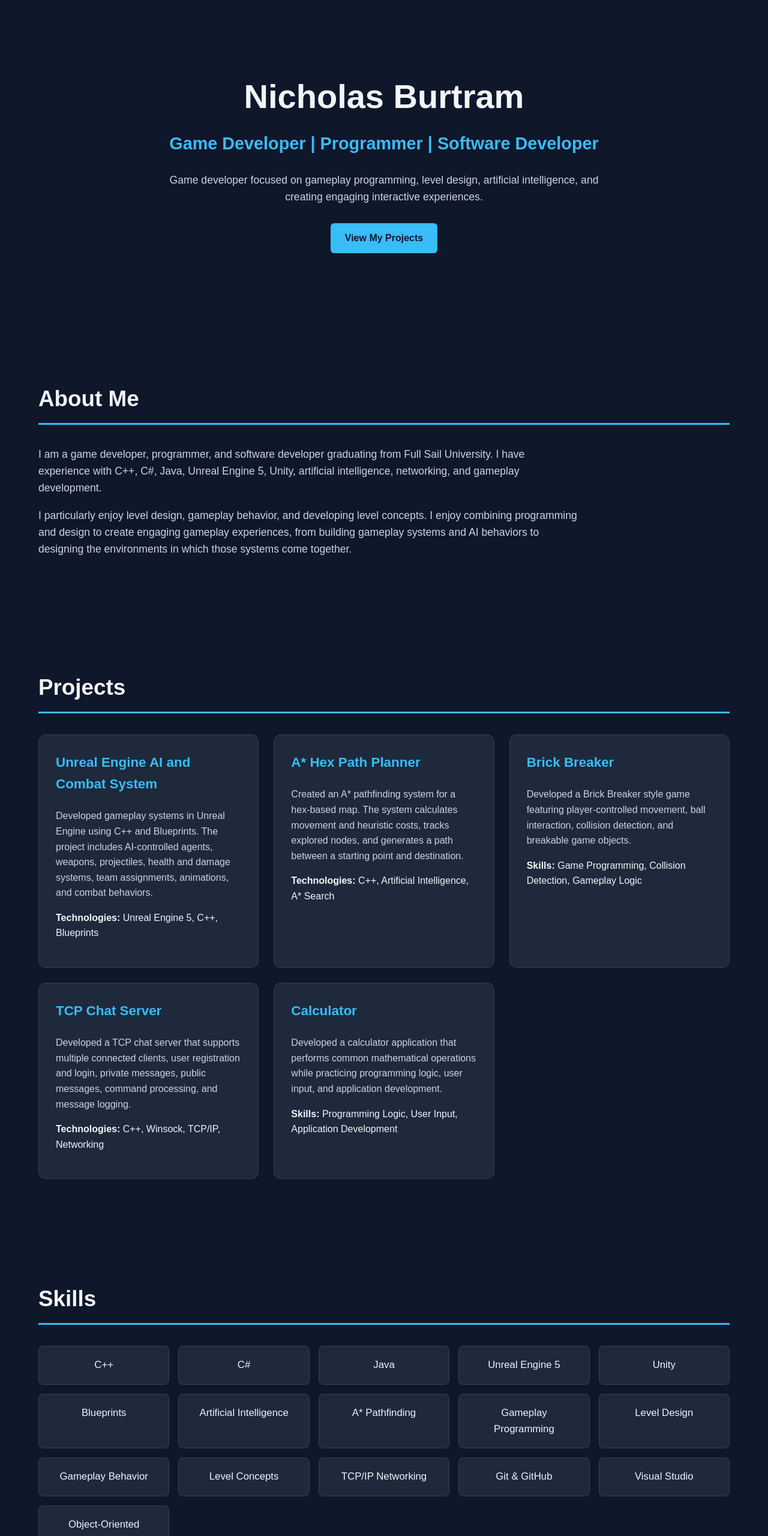
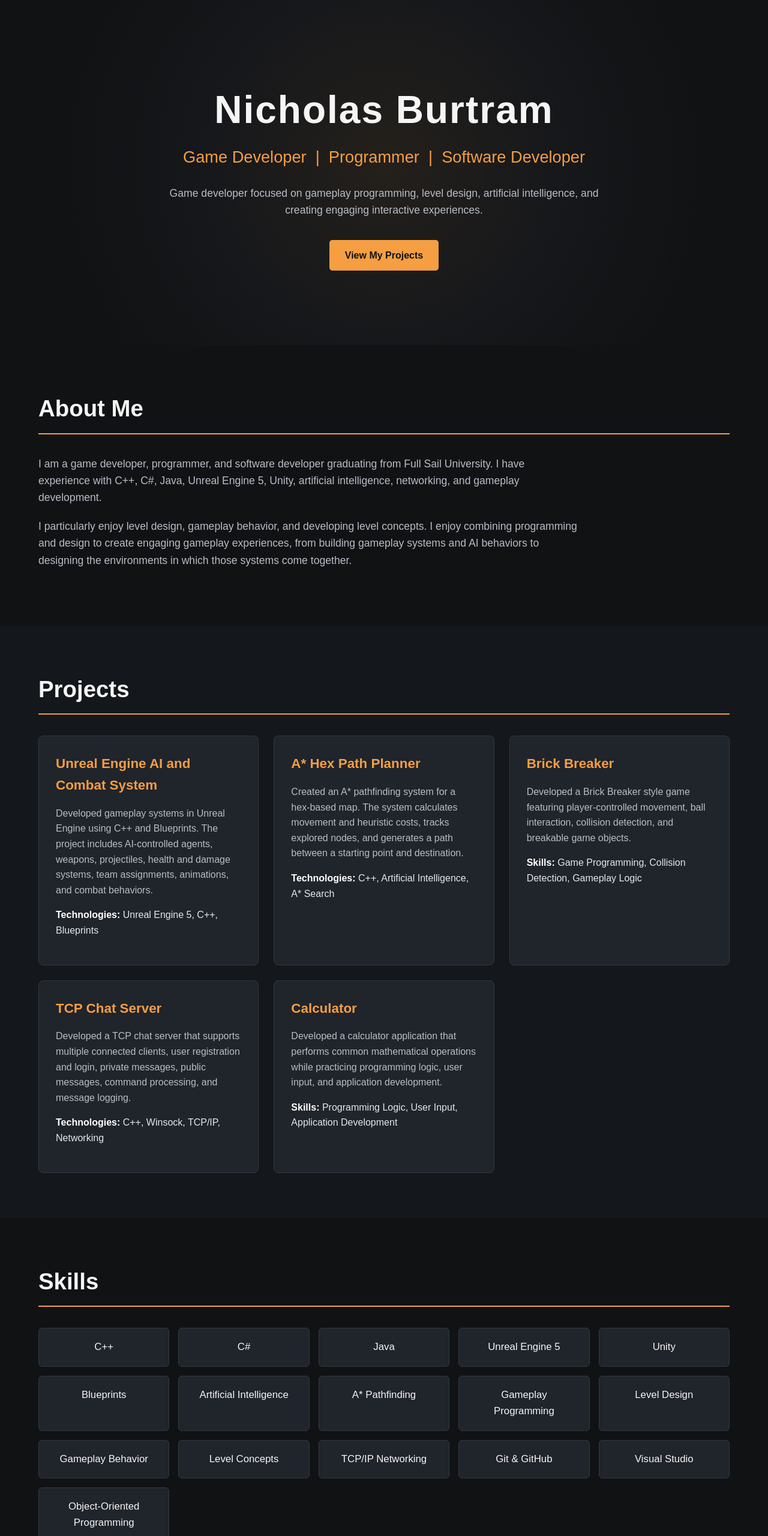
Before and after one commit to PsychicX720/GameDev-ComputerScience-Portfolio, a plain HTML site: page index.html in a window 1280 px wide. Shown: the part 100-2660 px from the top of the page at 60% size. Drawn offline with Linux system fonts and the light colour scheme.

Commit message:
Refactor index.html for design improvements
Updated styles and structure for improved layout and design consistency. Adjusted color palette, navigation, hero section, and project descriptions.

```diff
--- a/index.html
+++ b/index.html
@@ -8,6 +8,21 @@
     <title>Nicholas Burtram | Game Developer</title>
 
     <style>
+
+        /* =========================
+           COLOR PALETTE
+
+           Background:     #101214
+           Secondary:      #171a1f
+           Cards:          #20242b
+           Borders:        #343a43
+           Accent:         #f59e42
+           Accent Light:   #ffb866
+           Main Text:      #f5f5f5
+           Secondary Text: #b8bdc5
+           ========================= */
+
+
         * {
             box-sizing: border-box;
         }
@@ -19,8 +34,8 @@
         body {
             margin: 0;
             font-family: Arial, Helvetica, sans-serif;
-            background-color: #0f172a;
-            color: #f1f5f9;
+            background-color: #101214;
+            color: #f5f5f5;
             line-height: 1.6;
         }
 
@@ -30,15 +45,18 @@
             margin: auto;
         }
 
-        /* NAVIGATION */
+
+        /* =========================
+           NAVIGATION
+           ========================= */
 
         nav {
-            background-color: #111827;
+            background-color: #171a1f;
             padding: 18px 0;
             position: sticky;
             top: 0;
             z-index: 1000;
-            border-bottom: 1px solid #334155;
+            border-bottom: 1px solid #343a43;
         }
 
         nav .container {
@@ -49,27 +67,40 @@
 
         nav h2 {
             margin: 0;
-            color: #38bdf8;
+            color: #f59e42;
+            letter-spacing: 1px;
         }
 
         nav a {
-            color: #f1f5f9;
+            color: #f5f5f5;
             text-decoration: none;
             margin-left: 25px;
             font-weight: bold;
+            transition: color 0.2s ease;
         }
 
         nav a:hover {
-            color: #38bdf8;
+            color: #f59e42;
         }
 
-        /* HERO */
+
+        /* =========================
+           HERO
+           ========================= */
 
         .hero {
-            min-height: 70vh;
+            min-height: 75vh;
             display: flex;
             align-items: center;
             text-align: center;
+
+            background:
+                radial-gradient(
+                    circle at center,
+                    #24201b 0%,
+                    #17181b 40%,
+                    #101214 75%
+                );
         }
 
         .hero-content {
@@ -77,140 +108,196 @@
         }
 
         .hero h1 {
-            font-size: 3.5rem;
-            margin-bottom: 10px;
+            font-size: 4rem;
+            margin-bottom: 5px;
+            letter-spacing: 2px;
         }
 
         .hero h2 {
-            color: #38bdf8;
-            font-size: 1.8rem;
+            color: #f59e42;
+            font-size: 1.7rem;
             margin-top: 0;
+            font-weight: normal;
         }
 
         .hero p {
             max-width: 750px;
-            margin: 20px auto;
-            color: #cbd5e1;
+            margin: 25px auto;
+            color: #b8bdc5;
             font-size: 1.1rem;
         }
 
+
+        /* =========================
+           BUTTONS
+           ========================= */
+
         .button {
             display: inline-block;
-            background-color: #38bdf8;
-            color: #0f172a;
-            padding: 12px 24px;
+            background-color: #f59e42;
+            color: #101214;
+            padding: 13px 26px;
             margin: 10px 5px;
-            border-radius: 6px;
+            border-radius: 5px;
             text-decoration: none;
             font-weight: bold;
+            transition: 0.2s ease;
         }
 
         .button:hover {
-            background-color: #7dd3fc;
+            background-color: #ffb866;
+            transform: translateY(-2px);
         }
 
-        /* SECTIONS */
+
+        /* =========================
+           SECTIONS
+           ========================= */
 
         section {
-            padding: 70px 0;
+            padding: 75px 0;
         }
 
-        section h2.section-title {
-            font-size: 2.3rem;
-            margin-bottom: 35px;
-            border-bottom: 3px solid #38bdf8;
-            padding-bottom: 10px;
+        section:nth-of-type(even) {
+            background-color: #14171b;
         }
 
-        /* ABOUT */
+        .section-title {
+            font-size: 2.4rem;
+            margin-top: 0;
+            margin-bottom: 35px;
+            padding-bottom: 10px;
+            border-bottom: 2px solid #f59e42;
+        }
+
+
+        /* =========================
+           ABOUT
+           ========================= */
 
         .about-text {
+            max-width: 900px;
             font-size: 1.1rem;
-            color: #cbd5e1;
-            max-width: 900px;
+            color: #b8bdc5;
         }
 
-        /* PROJECTS */
+        .about-text p {
+            margin-bottom: 20px;
+        }
+
+
+        /* =========================
+           PROJECTS
+           ========================= */
 
         .project-grid {
             display: grid;
-            grid-template-columns: repeat(auto-fit, minmax(300px, 1fr));
+            grid-template-columns: repeat(
+                auto-fit,
+                minmax(320px, 1fr)
+            );
             gap: 25px;
         }
 
         .project-card {
-            background-color: #1e293b;
-            border: 1px solid #334155;
-            border-radius: 12px;
+            background-color: #20242b;
+            border: 1px solid #343a43;
+            border-radius: 8px;
             padding: 28px;
-            transition: transform 0.2s ease;
+            position: relative;
+
+            transition:
+                transform 0.2s ease,
+                border-color 0.2s ease;
         }
 
         .project-card:hover {
             transform: translateY(-5px);
+            border-color: #f59e42;
         }
 
         .project-card h3 {
-            color: #38bdf8;
+            color: #f59e42;
             font-size: 1.4rem;
             margin-top: 0;
+            margin-bottom: 15px;
         }
 
         .project-card p {
-            color: #cbd5e1;
+            color: #b8bdc5;
         }
 
         .technologies {
-            color: #f1f5f9 !important;
+            color: #e5e7eb !important;
         }
 
-        .project-link {
-            color: #38bdf8;
-            font-weight: bold;
-            text-decoration: none;
+        .technologies strong {
+            color: #ffffff;
         }
 
-        .project-link:hover {
-            text-decoration: underline;
-        }
 
-        /* SKILLS */
+        /* =========================
+           SKILLS
+           ========================= */
 
         .skills-grid {
             display: grid;
-            grid-template-columns: repeat(auto-fit, minmax(180px, 1fr));
+
+            grid-template-columns:
+                repeat(auto-fit, minmax(180px, 1fr));
+
             gap: 15px;
         }
 
         .skill {
-            background-color: #1e293b;
-            border: 1px solid #334155;
-            border-radius: 8px;
+            background-color: #20242b;
+            border: 1px solid #343a43;
+            border-radius: 6px;
             padding: 18px;
             text-align: center;
             font-size: 1.05rem;
+
+            transition:
+                border-color 0.2s ease,
+                transform 0.2s ease;
         }
 
-        /* CONTACT */
+        .skill:hover {
+            border-color: #f59e42;
+            transform: translateY(-3px);
+        }
+
+
+        /* =========================
+           CONTACT
+           ========================= */
 
         .contact {
             text-align: center;
         }
 
         .contact p {
-            color: #cbd5e1;
+            color: #b8bdc5;
+            font-size: 1.1rem;
         }
 
-        /* FOOTER */
+
+        /* =========================
+           FOOTER
+           ========================= */
 
         footer {
+            background-color: #0b0d0f;
+            border-top: 1px solid #343a43;
             text-align: center;
             padding: 25px;
-            background-color: #111827;
-            color: #94a3b8;
+            color: #777d86;
         }
 
-        /* MOBILE */
+
+        /* =========================
+           MOBILE
+           ========================= */
 
         @media (max-width: 700px) {
 
@@ -223,85 +310,140 @@
             }
 
             nav a {
-                margin: 0 8px;
+                margin: 0 7px;
+                font-size: 0.9rem;
+            }
+
+            .hero {
+                min-height: 65vh;
             }
 
             .hero h1 {
-                font-size: 2.5rem;
+                font-size: 2.7rem;
             }
 
             .hero h2 {
-                font-size: 1.4rem;
+                font-size: 1.25rem;
             }
+
+            .project-grid {
+                grid-template-columns: 1fr;
+            }
+
         }
+
     </style>
+
 </head>
+
 
 <body>
 
-    <!-- NAVIGATION -->
+
+    <!-- =========================
+         NAVIGATION
+         ========================= -->
 
     <nav>
+
         <div class="container">
 
             <h2>Nicholas Burtram</h2>
 
             <div>
-                <a href="#about">About</a>
-                <a href="#projects">Projects</a>
-                <a href="#skills">Skills</a>
-                <a href="#contact">Contact</a>
+
+                <a href="#about">
+                    About
+                </a>
+
+                <a href="#projects">
+                    Projects
+                </a>
+
+                <a href="#skills">
+                    Skills
+                </a>
+
+                <a href="#contact">
+                    Contact
+                </a>
+
             </div>
 
         </div>
+
     </nav>
 
 
-    <!-- HERO -->
+    <!-- =========================
+         HERO
+         ========================= -->
 
     <header class="hero">
 
         <div class="container hero-content">
 
-            <h1>Nicholas Burtram</h1>
+            <h1>
+                Nicholas Burtram
+            </h1>
 
-            <h2>Game Developer | Programmer | Software Developer</h2>
+            <h2>
+                Game Developer
+                &nbsp;|&nbsp;
+                Programmer
+                &nbsp;|&nbsp;
+                Software Developer
+            </h2>
 
             <p>
-                Game developer focused on gameplay programming, level design,
-                artificial intelligence, and creating engaging interactive experiences.
+                Game developer focused on gameplay programming,
+                level design, artificial intelligence, and creating
+                engaging interactive experiences.
             </p>
 
-            <a class="button" href="#projects">View My Projects</a>
+            <a
+                class="button"
+                href="#projects">
+
+                View My Projects
+
+            </a>
 
         </div>
 
     </header>
 
 
-    <!-- ABOUT -->
+    <!-- =========================
+         ABOUT
+         ========================= -->
 
     <section id="about">
 
         <div class="container">
 
-            <h2 class="section-title">About Me</h2>
+            <h2 class="section-title">
+                About Me
+            </h2>
 
             <div class="about-text">
 
                 <p>
-                    I am a game developer, programmer, and software developer
-                    graduating from Full Sail University. I have experience with
-                    C++, C#, Java, Unreal Engine 5, Unity, artificial intelligence,
+                    I am a game developer, programmer, and software
+                    developer graduating from Full Sail University.
+                    I have experience with C++, C#, Java,
+                    Unreal Engine 5, Unity, artificial intelligence,
                     networking, and gameplay development.
                 </p>
 
                 <p>
-                    I particularly enjoy level design, gameplay behavior, and
-                    developing level concepts. I enjoy combining programming and
-                    design to create engaging gameplay experiences, from building
-                    gameplay systems and AI behaviors to designing the environments
-                    in which those systems come together.
+                    I particularly enjoy level design, gameplay
+                    behavior, and developing level concepts.
+                    I enjoy combining programming and design to
+                    create engaging gameplay experiences, from
+                    building gameplay systems and AI behaviors to
+                    designing the environments in which those
+                    systems come together.
                 </p>
 
             </div>
@@ -311,54 +453,74 @@
     </section>
 
 
-    <!-- PROJECTS -->
+    <!-- =========================
+         PROJECTS
+         ========================= -->
 
     <section id="projects">
 
         <div class="container">
 
-            <h2 class="section-title">Projects</h2>
+            <h2 class="section-title">
+                Projects
+            </h2>
 
             <div class="project-grid">
 
 
-                <!-- UNREAL ENGINE AI AND COMBAT -->
+                <!-- UNREAL ENGINE PROJECT -->
 
                 <div class="project-card">
 
-                    <h3>Unreal Engine AI and Combat System</h3>
+                    <h3>
+                        Unreal Engine AI and Combat System
+                    </h3>
 
                     <p>
-                        Developed gameplay systems in Unreal Engine using C++ and
-                        Blueprints. The project includes AI-controlled agents,
-                        weapons, projectiles, health and damage systems, team
-                        assignments, animations, and combat behaviors.
+                        Developed gameplay systems in Unreal Engine
+                        using C++ and Blueprints. The project includes
+                        AI-controlled agents, weapons, projectiles,
+                        health and damage systems, team assignments,
+                        animations, and combat behaviors.
                     </p>
 
                     <p class="technologies">
+
                         <strong>Technologies:</strong>
-                        Unreal Engine 5, C++, Blueprints
+
+                        Unreal Engine 5,
+                        C++,
+                        Blueprints
+
                     </p>
 
                 </div>
 
 
-                <!-- A* PATH PLANNER -->
+                <!-- A* PROJECT -->
 
                 <div class="project-card">
 
-                    <h3>A* Hex Path Planner</h3>
+                    <h3>
+                        A* Hex Path Planner
+                    </h3>
 
                     <p>
-                        Created an A* pathfinding system for a hex-based map.
-                        The system calculates movement and heuristic costs,
-                        tracks explored nodes, and generates a path between
-                        a starting point and destination.
+                        Created an A* pathfinding system for a
+                        hex-based map. The system calculates movement
+                        and heuristic costs, tracks explored nodes,
+                        and generates a path between a starting point
+                        and destination.
                     </p>
 
                     <p class="technologies">
+
                         <strong>Technologies:</strong>
-                        C++, Artificial Intelligence, A* Search
+
+                        C++,
+                        Artificial Intelligence,
+                        A* Search
+
                     </p>
 
                 </div>
@@ -368,7 +530,9 @@
 
                 <div class="project-card">
 
-                    <h3>Brick Breaker</h3>
+                    <h3>
+                        Brick Breaker
+                    </h3>
 
                     <p>
                         Developed a Brick Breaker style game featuring
@@ -377,29 +541,42 @@
                     </p>
 
                     <p class="technologies">
+
                         <strong>Skills:</strong>
-                        Game Programming, Collision Detection, Gameplay Logic
+
+                        Game Programming,
+                        Collision Detection,
+                        Gameplay Logic
+
                     </p>
 
                 </div>
 
 
-                <!-- TCP CHAT SERVER -->
+                <!-- TCP SERVER -->
 
                 <div class="project-card">
 
-                    <h3>TCP Chat Server</h3>
+                    <h3>
+                        TCP Chat Server
+                    </h3>
 
                     <p>
-                        Developed a TCP chat server that supports multiple
-                        connected clients, user registration and login,
-                        private messages, public messages, command processing,
-                        and message logging.
+                        Developed a TCP chat server that supports
+                        multiple connected clients, user registration
+                        and login, private messages, public messages,
+                        command processing, and message logging.
                     </p>
 
                     <p class="technologies">
+
                         <strong>Technologies:</strong>
-                        C++, Winsock, TCP/IP, Networking
+
+                        C++,
+                        Winsock,
+                        TCP/IP,
+                        Networking
+
                     </p>
 
                 </div>
@@ -409,19 +586,107 @@
 
                 <div class="project-card">
 
-                    <h3>Calculator</h3>
+                    <h3>
+                        Calculator
+                    </h3>
 
                     <p>
-                        Developed a calculator application that performs common
-                        mathematical operations while practicing programming
-                        logic, user input, and application development.
+                        Developed a calculator application that
+                        performs common mathematical operations while
+                        practicing programming logic, user input,
+                        and application development.
                     </p>
 
                     <p class="technologies">
+
                         <strong>Skills:</strong>
-                        Programming Logic, User Input, Application Development
+
+                        Programming Logic,
+                        User Input,
+                        Application Development
+
                     </p>
 
+                </div>
+
+
+            </div>
+
+        </div>
+
+    </section>
+
+
+    <!-- =========================
+         SKILLS
+         ========================= -->
+
+    <section id="skills">
+
+        <div class="container">
+
+            <h2 class="section-title">
+                Skills
+            </h2>
+
+            <div class="skills-grid">
+
+                <div class="skill">C++</div>
+
+                <div class="skill">C#</div>
+
+                <div class="skill">Java</div>
+
+                <div class="skill">
+                    Unreal Engine 5
+                </div>
+
+                <div class="skill">
+                    Unity
+                </div>
+
+                <div class="skill">
+                    Blueprints
+                </div>
+
+                <div class="skill">
+                    Artificial Intelligence
+                </div>
+
+                <div class="skill">
+                    A* Pathfinding
+                </div>
+
+                <div class="skill">
+                    Gameplay Programming
+                </div>
+
+                <div class="skill">
+                    Level Design
+                </div>
+
+                <div class="skill">
+                    Gameplay Behavior
+                </div>
+
+                <div class="skill">
+                    Level Concepts
+                </div>
+
+                <div class="skill">
+                    TCP/IP Networking
+                </div>
+
+                <div class="skill">
+                    Git &amp; GitHub
+                </div>
+
+                <div class="skill">
+                    Visual Studio
+                </div>
+
+                <div class="skill">
+                    Object-Oriented Programming
                 </div>
 
             </div>
@@ -431,55 +696,28 @@
     </section>
 
 
-    <!-- SKILLS -->
-
-    <section id="skills">
-
-        <div class="container">
-
-            <h2 class="section-title">Skills</h2>
-
-            <div class="skills-grid">
-
-                <div class="skill">C++</div>
-                <div class="skill">C#</div>
-                <div class="skill">Java</div>
-                <div class="skill">Unreal Engine 5</div>
-                <div class="skill">Unity</div>
-                <div class="skill">Blueprints</div>
-                <div class="skill">Artificial Intelligence</div>
-                <div class="skill">A* Pathfinding</div>
-                <div class="skill">Gameplay Programming</div>
-                <div class="skill">Level Design</div>
-                <div class="skill">Gameplay Behavior</div>
-                <div class="skill">Level Concepts</div>
-                <div class="skill">TCP/IP Networking</div>
-                <div class="skill">Git & GitHub</div>
-                <div class="skill">Visual Studio</div>
-                <div class="skill">Object-Oriented Programming</div>
-
-            </div>
-
-        </div>
-
-    </section>
-
-
-    <!-- CONTACT -->
+    <!-- =========================
+         CONTACT
+         ========================= -->
 
     <section id="contact">
 
         <div class="container contact">
 
-            <h2 class="section-title">Contact</h2>
+            <h2 class="section-title">
+                Contact
+            </h2>
 
             <p>
                 Interested in my work or want to get in touch?
             </p>
 
-            <a class="button"
-               href="mailto:nick11@windstream.net">
+            <a
+                class="button"
+                href="mailto:nick11@windstream.net">
+
                 Email Me
+
             </a>
 
         </div>
@@ -487,16 +725,20 @@
     </section>
 
 
-    <!-- FOOTER -->
+    <!-- =========================
+         FOOTER
+         ========================= -->
 
     <footer>
 
         <p>
-            © 2026 Nicholas Burtram | Game Development Portfolio
+            © 2026 Nicholas Burtram
+            | Game Development Portfolio
         </p>
 
     </footer>
 
+
 </body>
 
 </html>
```
